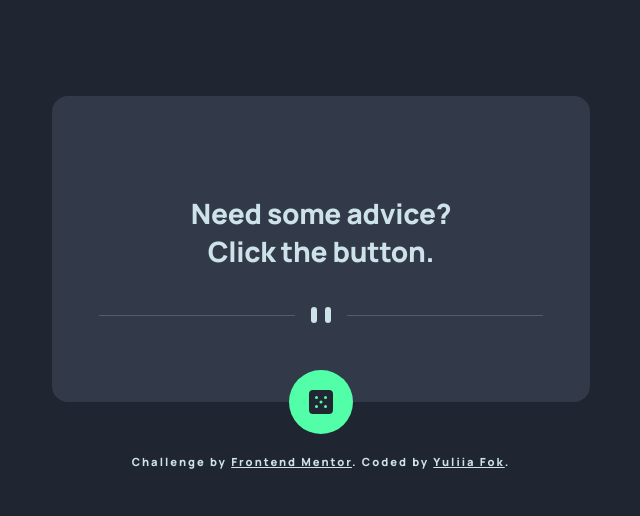
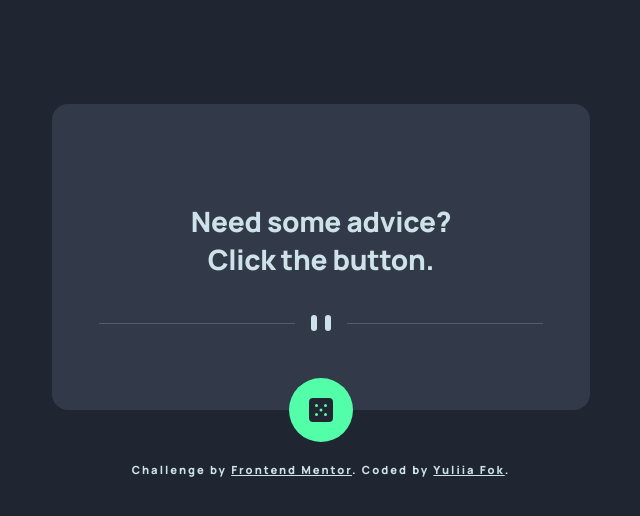
Before and after one commit to fokjul/frontEndMentor, a plain HTML site: page advice-generator-app-main/index.html in a window 1280 px wide. Shown: the whole page, without its empty margins (319-959 px from the left). Drawn offline with Linux system fonts and the light colour scheme.

Commit message:
Add files via upload

```diff
--- a/advice-generator-app-main/css/global.scss
+++ b/advice-generator-app-main/css/global.scss
@@ -12,7 +12,7 @@ body {
   flex-direction: column;
   justify-content: center;
   align-items: center;
-  margin-top: 96px;
+
 
   .advice-container {
     background-color: colors.$neutral-dark-grayish-blue;
@@ -23,6 +23,7 @@ body {
     flex-direction: column;
     align-items: center;
     position: relative;
+    margin-top: 96px;
 
     p:first-child {
       @include fonts.caption;
```
Also changed, not shown: advice-generator-app-main/css/global.css.
